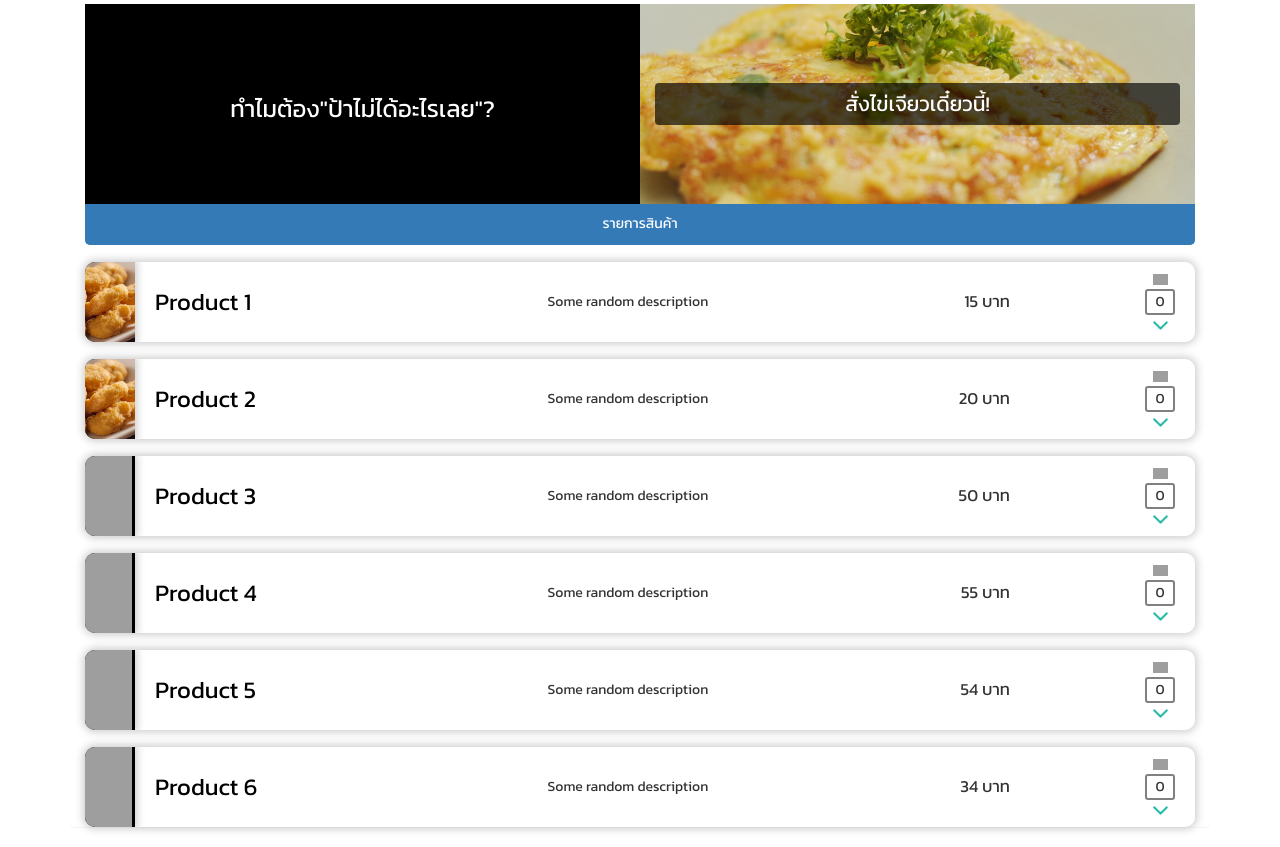
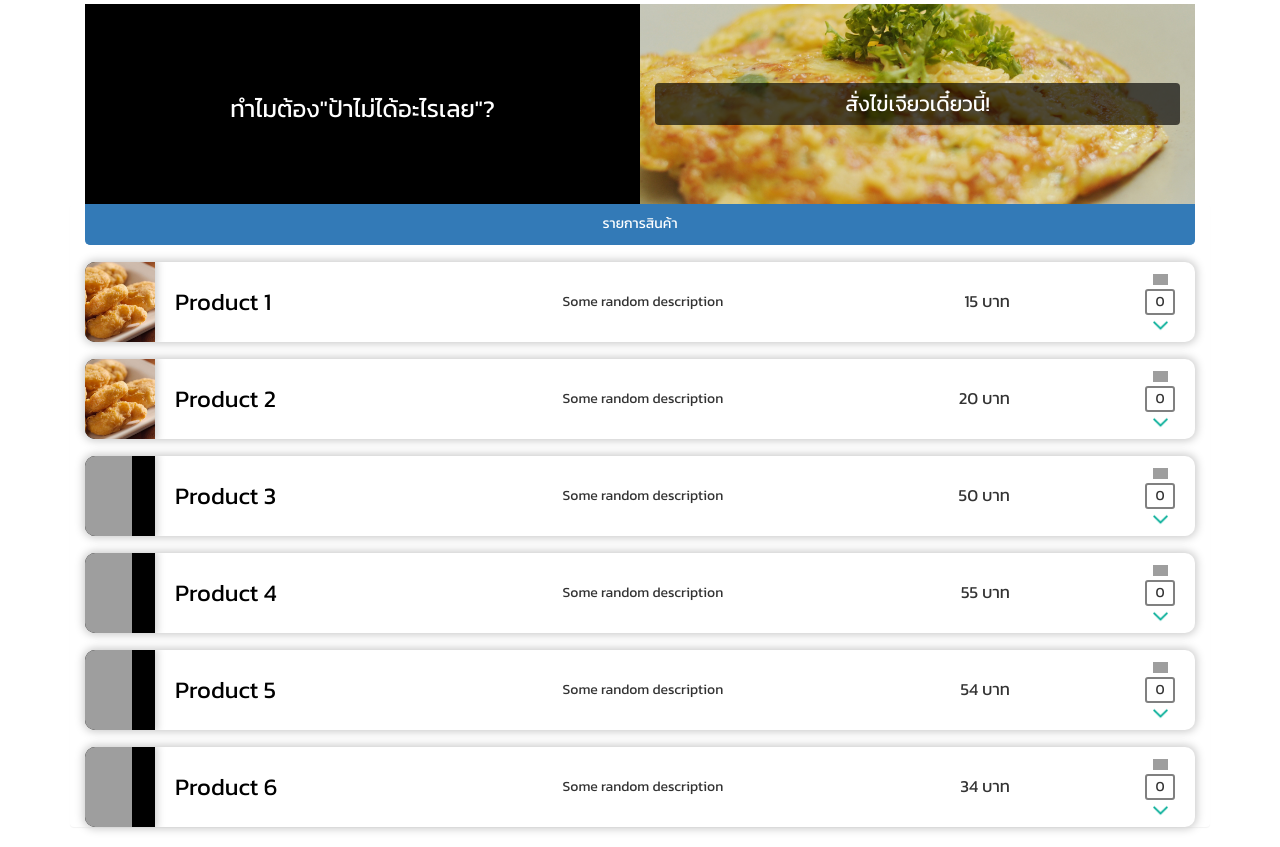
Before and after one commit to kavinvin/PaNothing, a PHP site: page / in a window 1280 px wide. Shown: the part 482-1329 px from the top of the page. Run offline with PHP 8.4, Linux system fonts and the light colour scheme; data comes from the database, SQL or seed files in the repository; some libraries are stand-ins or nearby versions; grey boxes are pictures that could not be loaded.

Commit message:
Change :hover text-align to right

```diff
--- a/css/product.css
+++ b/css/product.css
@@ -9,9 +9,8 @@
   margin: 17px 0 0 0;
   padding: 0px;
   box-shadow: 0px 0px 8px 2px #CCCCCC;
-  -moz-box-shadow: 0px 0px 8px 2px #CCCCCC;
-  -webkit-box-shadow: 0px 0px 8px 2px #CCCCCC;
   position: relative;
+  cursor: default;
 }
 
 .product-list div {
@@ -29,13 +28,11 @@
 
 .cropper {
   height: 100%;
-  width: 50px;
+  width: 70px;
   overflow: hidden;
   position: relative;
   background-color: hsla(0, 0%, 0%, 1);
   box-shadow: 0px 0px 8px 2px #CCCCCC;
-  -moz-box-shadow: 0px 0px 8px 2px #CCCCCC;
-  -webkit-box-shadow: 0px 0px 8px 2px #CCCCCC;
   transition: 0.7s;
   transition-delay: 0.1s;
 }
@@ -71,20 +68,34 @@
 }
 
 .product-list:hover .product-name {
-  color: hsl(0, 0%, 100%);
-  transition: color 0.4s;
+  opacity: 0;
+  transition: 0.2s;
 }
 
 .product-name {
+  width: 150px;
   font-size: 1.7em;
-  text-align: right;
+  padding: 0px;
+  position: absolute;
+  left: 90px;
+  color: black;
+  transition: 0.4s;
+  transition-delay: 0.2s;
+  z-index: 90;
+}
+
+.product-name-hover {
+  width: 150px;
+  font-size: 1.7em;
   padding: 0px;
   position: absolute;
   left: 70px;
-  color: hsl(0, 0%, 0%);
-  transition: color 0.7s;
-  transition-delay: 0.1s;
+  text-align: right;
+  color: white;
+  transition: 0.4s;
 }
+
+left
 
 .product-description {
   padding: 0;
--- a/database/products.php
+++ b/database/products.php
@@ -1,37 +1,23 @@
 <?php
-
-    if(isset($_GET['action']) && $_GET['action']=="add"){
-
+if(isset($_GET['action']) && $_GET['action']=="add") {
     $id=intval($_GET['id']);
-
-        if(isset($_SESSION['cart'][$id])){
-
+    if(isset($_SESSION['cart'][$id])) {
         $_SESSION['cart'][$id]['quantity']++;
-
-        }else{
-
+    } else {
         $sql_s="SELECT * FROM products
             WHERE id_product={$id}";
         $query_s=mysql_query($sql_s);
         if(mysql_num_rows($query_s)!=0){
             $row_s=mysql_fetch_array($query_s);
-
             $_SESSION['cart'][$row_s['id_product']]=array(
                 "quantity" => 1,
                 "price" => $row_s['price']
             );
-
-
-            }else{
-
+        } else {
             $message="This product id it's invalid!";
-
         }
-
     }
-
 }
-
 ?>
     <?php
         if(isset($message)){
@@ -42,9 +28,7 @@
             <div class="col-xs-12 panel-heading product-header">
                 รายการสินค้า
             </div>
-
         <?php
-
             $sql="SELECT * FROM products ORDER BY id_product ASC";
             $query=mysql_query($sql);
 
@@ -58,6 +42,7 @@
                   <img class="sidepic" src="img/sidepic/<?php echo $item_id ?>.jpg" />
                 </div>
               <div class="product-name"><?php echo $row['name'] ?></div>
+              <div class="product-name-hover"><?php echo $row['name'] ?></div>
               </div>
               <div class="col-xs-3 product-description"><?php echo $row['description'] ?></div>
               <div class="col-xs-2 product-price"><?php echo (float)$row['price'] ?> บาท</div>
```
Lines whose indentation alone changed are shown as unchanged.
